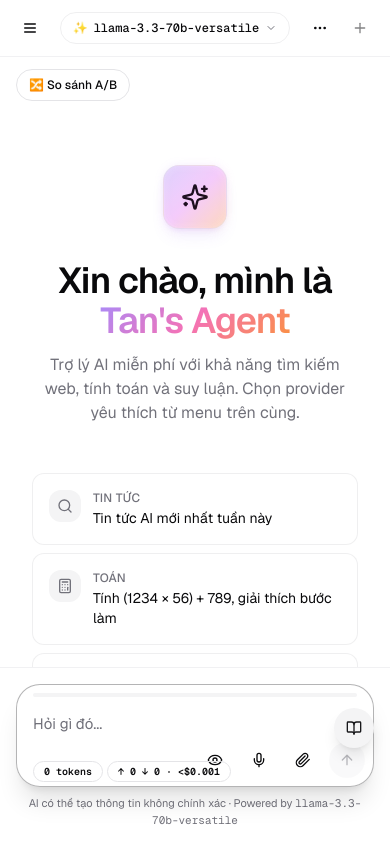
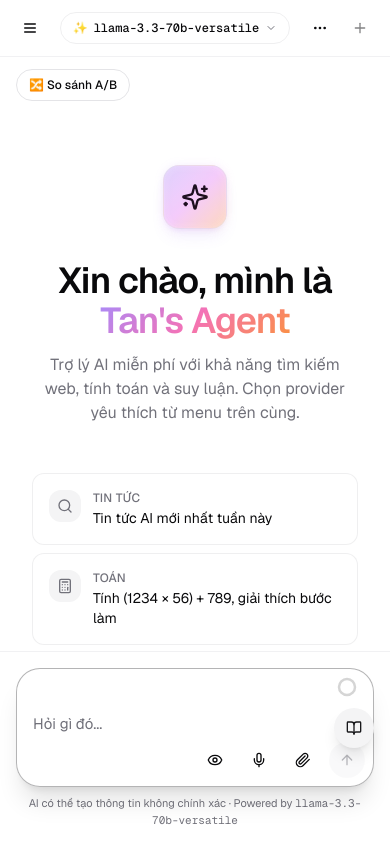
Before and after one commit to VuTan11501/tans-agents, a Next.js app: page / in a window 390 px wide. Built offline with nearby package versions, Linux system fonts and the light colour scheme.

Commit message:
fix(composer): circular context ring + hide token badges on mobile

```diff
--- a/components/composer.tsx
+++ b/components/composer.tsx
@@ -129,7 +129,10 @@ export function Composer({ value, onChange, onSubmit, onStop, isStreaming, disab
     const pct = limit > 0 ? Math.round((used / limit) * 100) : 0
     return { used, limit, pct, barPct: Math.min(100, Math.max(0, pct)) }
   }, [messages, model, composedValue])
-  const contextBarClass = contextUsage.pct < 50 ? "bg-primary" : contextUsage.pct <= 80 ? "bg-amber-500" : "bg-red-500"
+  const contextRingColor = contextUsage.pct < 50 ? "text-primary" : contextUsage.pct <= 80 ? "text-amber-500" : "text-red-500"
+  const RING_RADIUS = 8
+  const RING_CIRC = 2 * Math.PI * RING_RADIUS
+  const ringOffset = RING_CIRC * (1 - contextUsage.barPct / 100)
 
   // Auto-grow
   useEffect(() => {
@@ -370,16 +373,34 @@ export function Composer({ value, onChange, onSubmit, onStop, isStreaming, disab
           </div>
         )}
 
-        <div className="mb-2 flex items-center gap-2 pr-2">
-          <div className="h-1 flex-1 overflow-hidden rounded-full bg-muted">
-            <div
-              style={{ width: `${contextUsage.barPct}%` }}
-              className={cn("h-full rounded-full transition-all", contextBarClass)}
-            />
-          </div>
+        <div className="mb-2 flex items-center justify-end gap-2 pr-2">
           <span className="hidden shrink-0 text-[10px] text-muted-foreground sm:inline">
-            Đang dùng {contextUsage.used.toLocaleString()} / {contextUsage.limit.toLocaleString()} token ({contextUsage.pct}%)
+            {contextUsage.used.toLocaleString()} / {contextUsage.limit.toLocaleString()} ({contextUsage.pct}%)
           </span>
+          <Tooltip>
+            <TooltipTrigger asChild>
+              <div className={cn("relative inline-flex h-5 w-5 items-center justify-center", contextRingColor)}>
+                <svg className="h-5 w-5 -rotate-90" viewBox="0 0 20 20" aria-hidden>
+                  <circle cx="10" cy="10" r={RING_RADIUS} fill="none" stroke="currentColor" strokeOpacity="0.18" strokeWidth="2.5" />
+                  <circle
+                    cx="10"
+                    cy="10"
+                    r={RING_RADIUS}
+                    fill="none"
+                    stroke="currentColor"
+                    strokeWidth="2.5"
+                    strokeLinecap="round"
+                    strokeDasharray={RING_CIRC}
+                    strokeDashoffset={ringOffset}
+                    style={{ transition: "stroke-dashoffset 200ms ease-out" }}
+                  />
+                </svg>
+              </div>
+            </TooltipTrigger>
+            <TooltipContent side="top">
+              Context: {contextUsage.used.toLocaleString()} / {contextUsage.limit.toLocaleString()} token ({contextUsage.pct}%)
+            </TooltipContent>
+          </Tooltip>
         </div>
 
         {quotedText && (
@@ -451,7 +472,7 @@ export function Composer({ value, onChange, onSubmit, onStop, isStreaming, disab
             {markdownPreviewOpen && <MarkdownPreview value={previewValue} className="max-h-60" />}
           </div>
 
-          <div className="absolute bottom-1 left-4 flex gap-1" title="Số token ước tính (cl100k)">
+          <div className="absolute bottom-1 left-4 hidden gap-1 sm:flex" title="Số token ước tính (cl100k)">
             <Badge variant="outline" className="text-[10px] font-mono">
               {countTokens(composedValue)} tokens
             </Badge>
```
